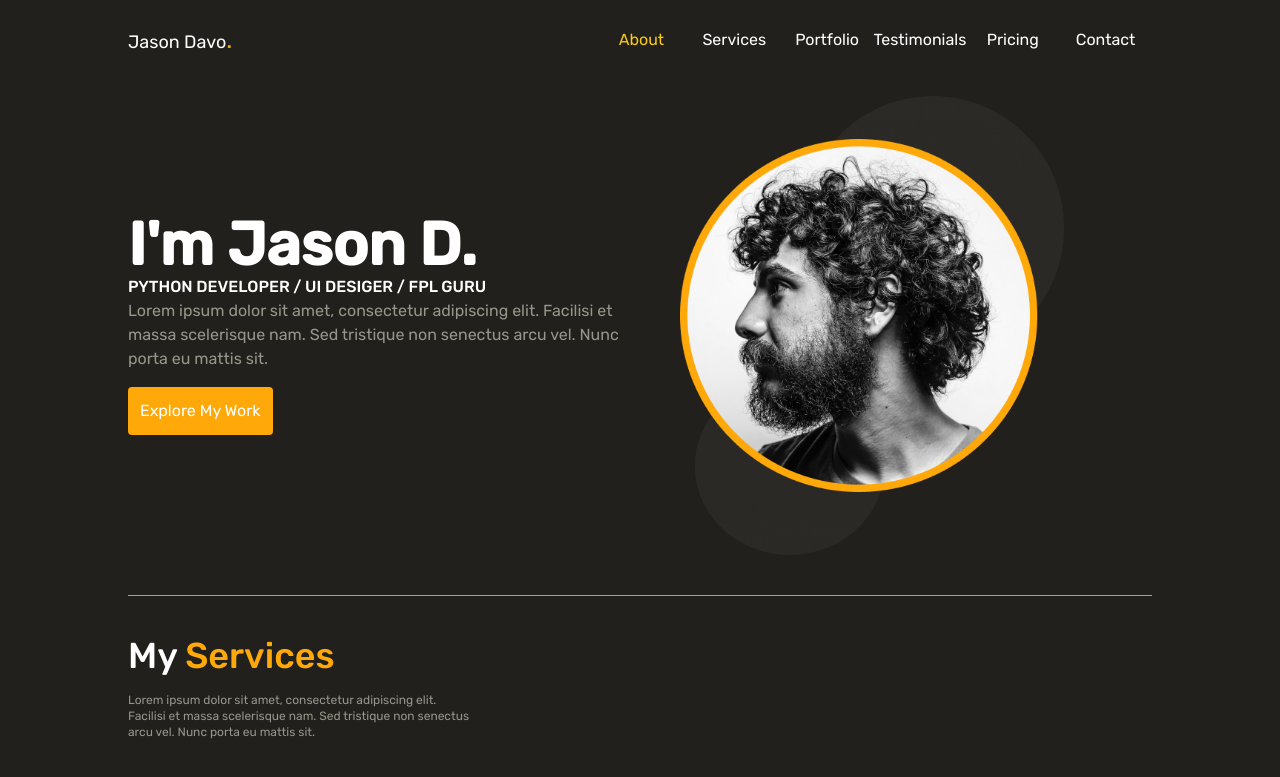
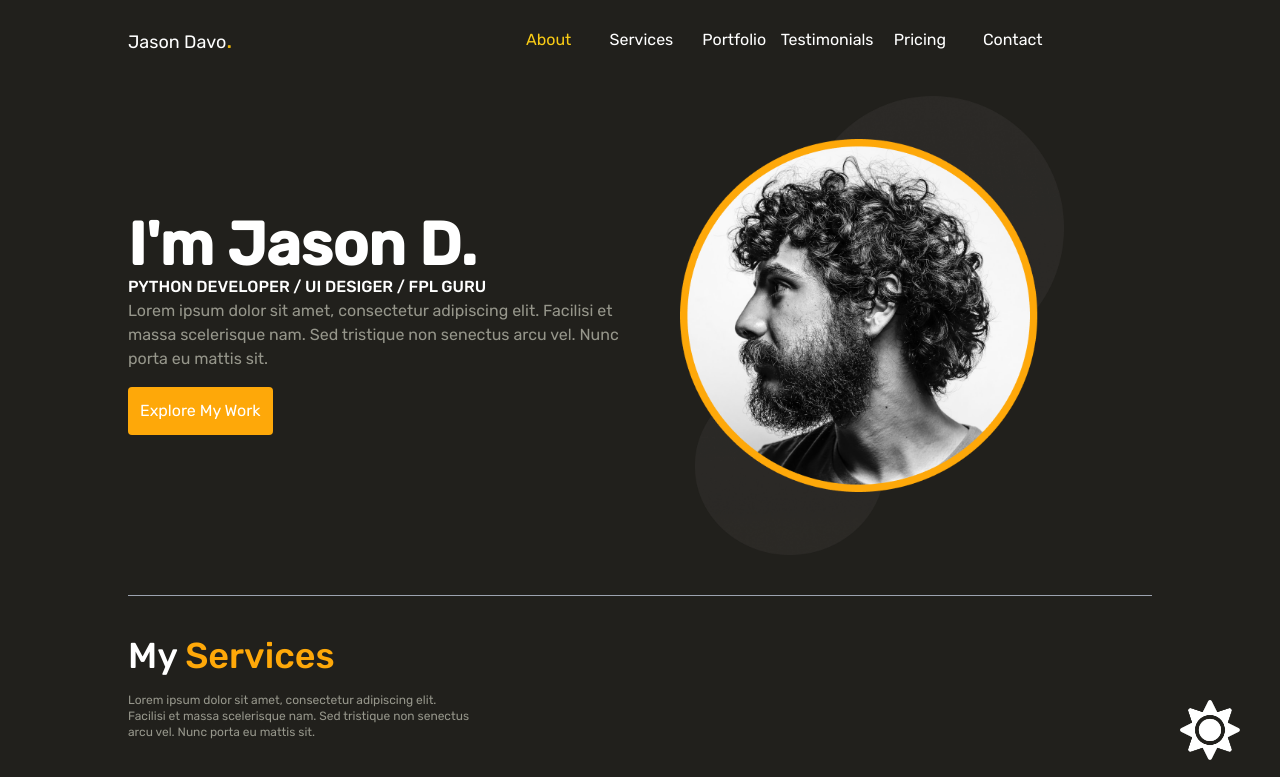
Before and after one commit to trend87/Jason-Port, a website built with Parcel: page src/index.html in a window 1280 px wide. Shown: the top 777 px of the page. Built offline with nearby package versions, Linux system fonts and the light colour scheme.

Commit message:
added pages.yml file to github workflows

```diff
--- a/src/assets/css/main.css
+++ b/src/assets/css/main.css
@@ -6,3 +6,12 @@ body{
     font-family: 'Rubik', sans-serif;
     padding: 0 10%;
 }
+
+.float{
+    position:fixed;
+	width:60px;
+	height:60px;
+	bottom:40px;
+	right:40px;
+	border-radius:50px;
+}
--- a/src/index.html
+++ b/src/index.html
@@ -25,12 +25,12 @@
                 </div>
 
                 <nav class="mt-1 hidden lg:block " id="menu">
-                    <ul class="text-white  md:grid md:grid-cols-6 text-center" >
+                    <ul class="text-white  md:grid md:grid-cols-7 text-center" >
                         <li >
                             <a href="#about" class="text-yellow-400">About</a>
                         </li>
                         <li>
-                            <a href="#services">Services</a>
+                            <a href="#services" class="hover:bg-yellow-400 hover:text-black hover:rounded ">Services</a>
                         </li>
                         <li>
                             <a href="#portfolio">Portfolio</a>
@@ -44,8 +44,11 @@
                         <li>
                             <a href="#contact">Contact</a>
                         </li>
+
                     </ul>
+
                 </nav>
+                <img class="float " src="images/sun.png" id="icon">
             </header>
 
             <section class="border-b border-gray-400 "> <!--First Section-->
```
Also changed, not shown: .github/workflows/pages.yml (added).
